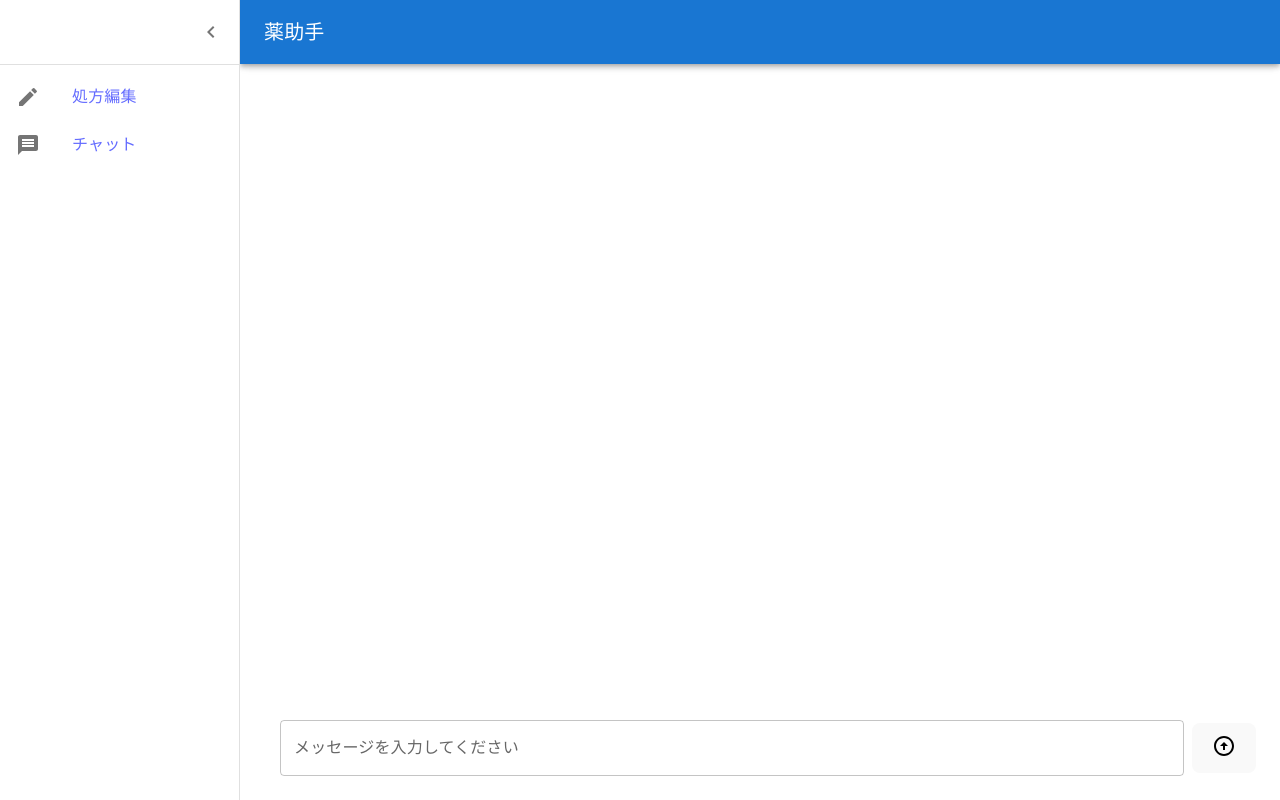
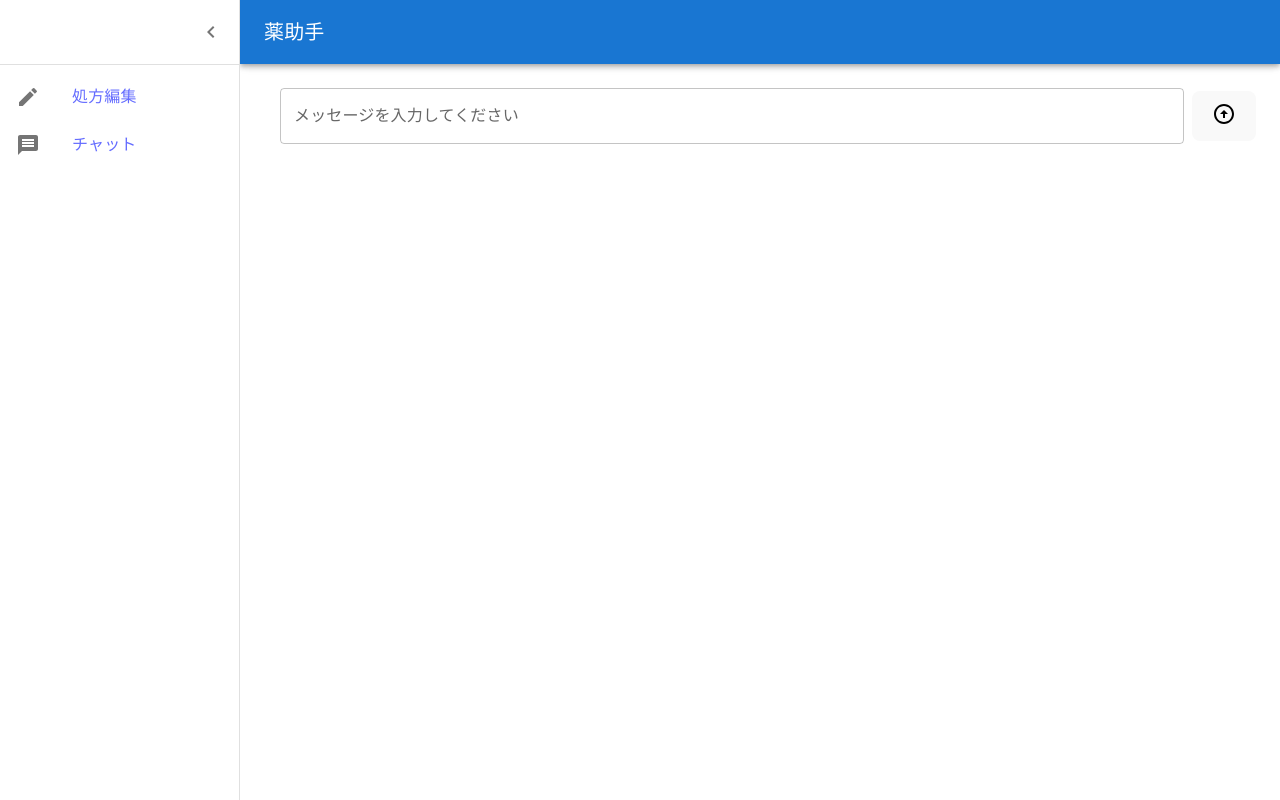
Before and after one commit to BingWangEd/KusuriJyoshu, a React (Vite) app in the folder kusuri-client/: page / in a window 1280 px wide. Built offline with nearby package versions, Linux system fonts and the light colour scheme; no server answers.

Commit message:
adds scroll to bottom

```diff
--- a/kusuri-client/src/Chat/ChatBox.tsx
+++ b/kusuri-client/src/Chat/ChatBox.tsx
@@ -1,5 +1,5 @@
 import { TextField } from "@mui/material";
-import { useCallback, useEffect, useState } from "react";
+import { useCallback, useEffect, useRef, useState } from "react";
 import ArrowCircleUpIcon from '@mui/icons-material/ArrowCircleUp';
 import ChatHistory from "./ChatHistory";
 
@@ -19,8 +19,9 @@ const ChatBox = ({  }: IChatBox) => {
     const patientId = 2;
     const [message, setMessage] = useState("");
     const [history, setHistory] = useState<IChat[]>([]);
+    const dummyLastRef = useRef<HTMLDivElement>(null);
+    const previousHistory = useRef<IChat[] | undefined>();
 
-    console.log("history: ", history);
     const getHistory = useCallback(async () => {
         try {
             const response = await fetch(`/api/Chat/GetHistory/${patientId}`, {
@@ -38,10 +39,6 @@ const ChatBox = ({  }: IChatBox) => {
             console.error(error);
         }
     }, []);
-
-	useEffect(() => {
-        getHistory();
-	}, []);
 
     const sendMessage = useCallback(async () => {
         try {
@@ -61,11 +58,26 @@ const ChatBox = ({  }: IChatBox) => {
         }
     }, [message]);
 
+    useEffect(() => {
+        if (!previousHistory.current && history.length > 0) {
+            dummyLastRef.current?.scrollIntoView()
+        }
+
+        if (history.length > 0) {
+            previousHistory.current = history;
+        }
+    }, [history])
+
+    useEffect(() => {
+        getHistory();
+	}, []);
+
 	return (
         <>
             <div className="chatHistory">
                 <div className="buffer"></div>
                 <ChatHistory history={history} />
+                <div ref={dummyLastRef}></div>
             </div>
             <div className="chatBox">
                 <TextField
--- a/kusuri-client/src/Chat/ChatHistory.tsx
+++ b/kusuri-client/src/Chat/ChatHistory.tsx
@@ -9,7 +9,7 @@ const ChatHistory = ({ history }: IChatHistory) => {
 	return (
 		<>{history.map((h, index) => (
 			<div key={index} className={`chatBubble ${h.byBot ? "botResponse" : "userPrompt"}`}>
-				<Card sx={{ "max-width": "80%", width: "fit-content" }}>
+				<Card sx={{ "maxWidth": "80%", width: "fit-content" }}>
 					<CardContent>
 						<Typography gutterBottom variant="body1" component="div">
 							{h.createdAt}
--- a/kusuri-client/src/Chat/chat.css
+++ b/kusuri-client/src/Chat/chat.css
@@ -15,8 +15,8 @@
 {
     display: flex;
     flex-direction: column;
-    flex-grow: 1;
-    overflow: scroll;
+    overflow-y: scroll;
+    padding-top: 64px;
 }
 
 .chatBox
```
